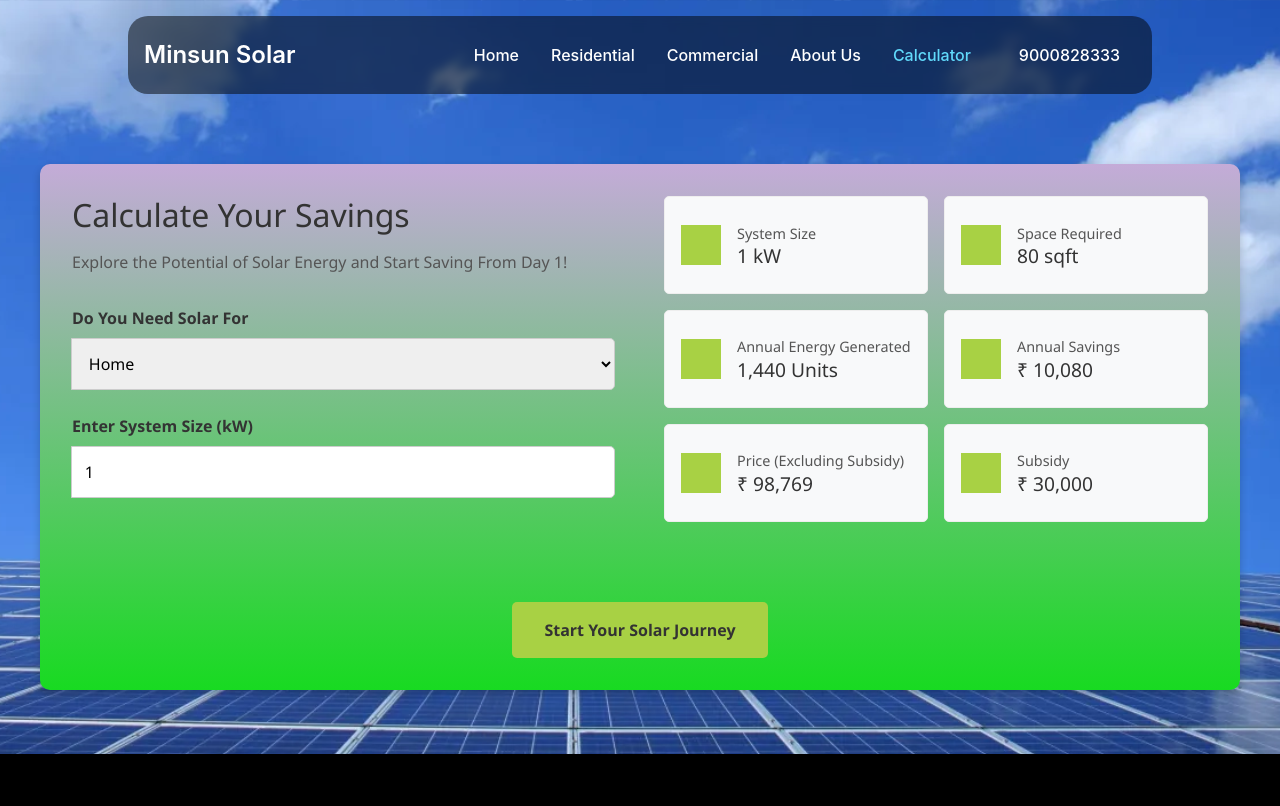
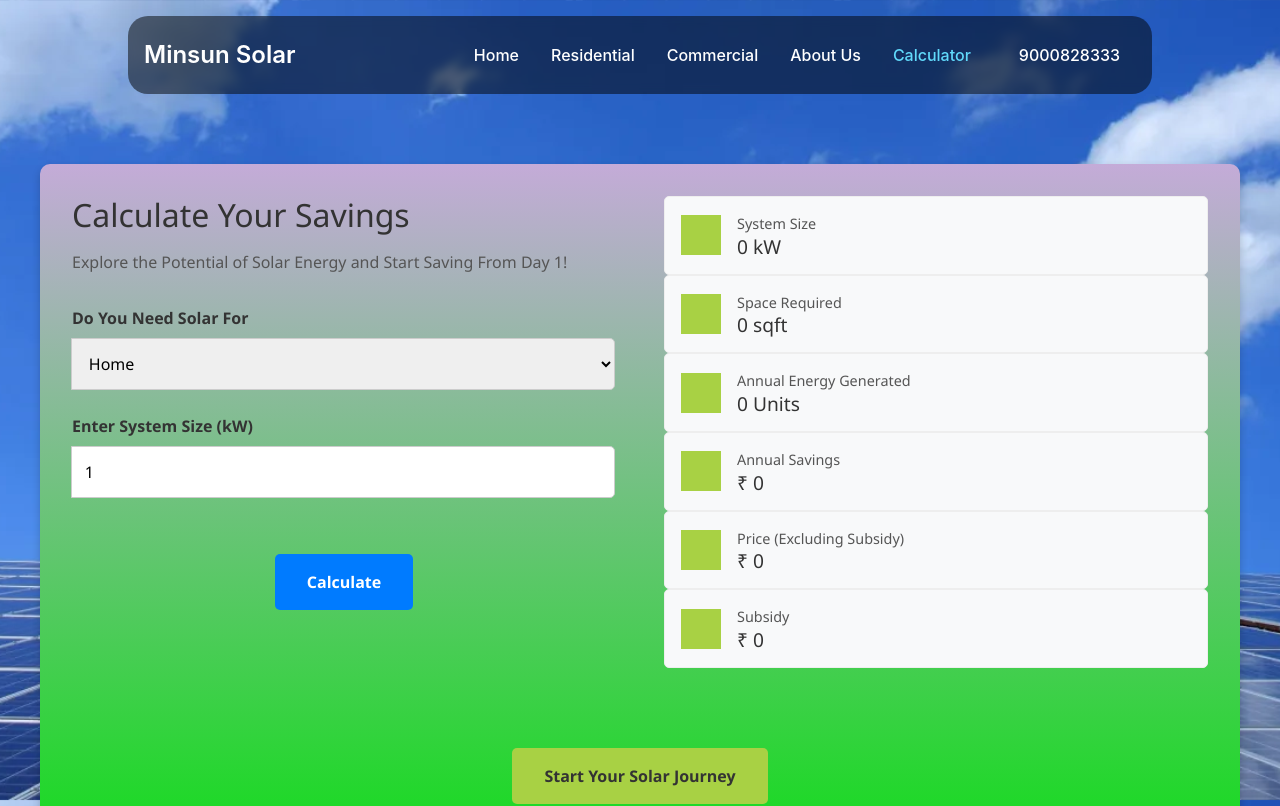
Before and after one commit to ManthanD2004/VEnergy, a React (Create React App) app in the folder frontend/: page /calculator in a window 1280 px wide. Shown: the top 806 px of the page. Built offline with nearby package versions, Linux system fonts and the light colour scheme.

Commit message:
Calculator bug fixed

```diff
--- a/frontend/src/App.css
+++ b/frontend/src/App.css
@@ -81,7 +81,7 @@
 .subtitle {
   font-size: 1.4rem;
   font-weight: 500;
-  color: rgb(0, 0, 0);
+  color: rgb(0, 0, 0) !important;
   margin-bottom: 0.5rem;
   margin-top: 0;
 }
@@ -89,7 +89,7 @@
 .description {
   max-width: 800px;
   line-height: 1.6;
-  color: rgb(0, 0, 0);
+  color: rgb(0, 0, 0) !important;
   margin-top: 15rem;
   font-weight: 600;
 }
--- a/frontend/src/components/AboutContent.css
+++ b/frontend/src/components/AboutContent.css
@@ -43,7 +43,7 @@
 .slide h2 {
   font-size: 3.5rem;
   margin-bottom: 2.5rem;
-  color: rgb(0, 0, 0);
+  color: rgb(0, 0, 0) !important;
   text-transform: uppercase;
   letter-spacing: 3px;
   font-weight: 700;
@@ -52,7 +52,7 @@
 .slide p {
   font-size: 1.3rem;
   line-height: 1.8;
-  color: rgb(0, 0, 0);
+  color: rgb(0, 0, 0) !important;
   max-width: 1000px;
   margin: 0 auto;
   text-align: center;
--- a/frontend/src/components/SolarCalculator.tsx
+++ b/frontend/src/components/SolarCalculator.tsx
@@ -9,32 +9,75 @@ const SolarCalculator: React.FC<SolarCalculatorProps> = ({ onOpenQuoteModal }) =
   const [activeInput, setActiveInput] = useState('systemSize'); // 'systemSize' or 'electricityBill'
   const [systemSizeKw, setSystemSizeKw] = useState('1');
   const [electricityBill, setElectricityBill] = useState('2500'); // State for electricity bill
+  const [solarType, setSolarType] = useState('Home');
+  const [calcResult, setCalcResult] = useState<any>(null);
+  const [loading, setLoading] = useState(false);
+  const [error, setError] = useState<string | null>(null);
 
-  // Placeholder values based on the image for 1 kW System Size and 2500 Electricity Bill
-  const systemSize = activeInput === 'systemSize' ? '1 kW' : '3 kW'; // Example: change based on input mode
-  const spaceRequired = activeInput === 'systemSize' ? '80 sqft' : '238 sqft';
-  const annualEnergyGenerated = activeInput === 'systemSize' ? '1,440 Units' : '4,286 Units';
-  const annualSavings = activeInput === 'systemSize' ? '₹ 10,080' : '₹ 30,000';
-  const priceExcludingSubsidy = activeInput === 'systemSize' ? '₹ 98,769' : '₹ 1,99,138';
-  const subsidy = activeInput === 'systemSize' ? '₹ 30,000' : '₹ 78,000';
+  // Show 0 until Calculate is clicked or if input is empty/zero
+  const isInputEmptyOrZero = !systemSizeKw || Number(systemSizeKw) === 0;
+  const showZero = !calcResult || isInputEmptyOrZero;
+  const systemSize = showZero ? '0 kW' : `${calcResult.system_size} kW`;
+  const spaceRequired = showZero ? '0 sqft' : `${calcResult.space_required} sqft`;
+  const annualEnergyGenerated = showZero ? '0 Units' : `${calcResult.units} Units`;
+  const annualSavings = showZero ? '₹ 0' : `₹ ${calcResult.savings}`;
+  const priceExcludingSubsidy = showZero ? '₹ 0' : `₹ ${calcResult.price}`;
+  const subsidy = showZero ? '₹ 0' : `₹ ${calcResult.subsidy}`;
 
   const handleSystemSizeChange = (event: React.ChangeEvent<HTMLInputElement>) => {
     setSystemSizeKw(event.target.value);
-    // TODO: Add logic here to recalculate results based on system size
+    setCalcResult(null);
   };
 
   const handleElectricityBillChange = (event: React.ChangeEvent<HTMLInputElement>) => {
     setElectricityBill(event.target.value);
-    // TODO: Add logic here to recalculate results based on electricity bill
+    setCalcResult(null);
   };
 
   const handleSolarTypeChange = (event: React.ChangeEvent<HTMLSelectElement>) => {
-    // setSolarType(event.target.value); // Not updating state since value is fixed for now
+    setSolarType(event.target.value);
+    setCalcResult(null);
   };
 
   const toggleInput = (input: 'systemSize' | 'electricityBill') => {
     setActiveInput(input);
-    // TODO: Maybe reset the other input's value when switching?
+    setCalcResult(null);
+  };
+
+  const handleCalculate = async () => {
+    setLoading(true);
+    setError(null);
+    setCalcResult(null);
+    try {
+      // For now, only system size is used for calculation
+      const response = await fetch('http://localhost:5000/calculator', {
+        method: 'POST',
+        headers: {
+          'Content-Type': 'application/json',
+        },
+        body: JSON.stringify({
+          solar_type: solarType,
+          units_in_kw: systemSizeKw,
+        }),
+      });
+      const data = await response.json();
+      if (data.success) {
+        setCalcResult(data);
+      } else {
+        setError(data.message || 'Calculation failed.');
+      }
+    } catch (err) {
+      setError('Network error. Please try again.');
+    } finally {
+      setLoading(false);
+    }
+  };
+
+  // Trigger calculate on Enter key
+  const handleKeyDown = (event: React.KeyboardEvent<HTMLInputElement>) => {
+    if (event.key === 'Enter') {
+      handleCalculate();
+    }
   };
 
   return (
@@ -45,12 +88,11 @@ const SolarCalculator: React.FC<SolarCalculatorProps> = ({ onOpenQuoteModal }) =
           <p>Explore the Potential of Solar Energy and Start Saving From Day 1!</p>
           <div className="input-group">
             <label htmlFor="solar-need">Do You Need Solar For</label>
-            <select id="solar-need" value="Home">
+            <select id="solar-need" value={solarType} onChange={handleSolarTypeChange}>
               <option value="Home">Home</option>
               <option value="Commercial">Commercial</option>
             </select>
           </div>
-
           {/* Conditionally render input based on activeInput state */}
           {activeInput === 'systemSize' ? (
             <div className="input-group">
@@ -60,6 +102,9 @@ const SolarCalculator: React.FC<SolarCalculatorProps> = ({ onOpenQuoteModal }) =
                 id="system-size"
                 value={systemSizeKw}
                 onChange={handleSystemSizeChange}
+                min="1"
+                step="0.1"
+                onKeyDown={handleKeyDown}
               />
             </div>
           ) : (
@@ -70,13 +115,18 @@ const SolarCalculator: React.FC<SolarCalculatorProps> = ({ onOpenQuoteModal }) =
                 id="electricity-bill"
                 value={electricityBill}
                 onChange={handleElectricityBillChange}
+                onKeyDown={handleKeyDown}
               />
             </div>
           )}
-
+          <div className="button-section">
+            <button className="calculate-btn" onClick={handleCalculate} disabled={loading}>
+              {loading ? 'Calculating...' : 'Calculate'}
+            </button>
           </div>
-
-        <div className="results-section">
+          {error && <div style={{ color: 'red', marginTop: '1rem' }}>{error}</div>}
+        </div>
+        <div>
           <div className="result-card">
             <div className="icon">{/* System Size Icon */}</div>
             <div className="text">
@@ -112,6 +162,7 @@ const SolarCalculator: React.FC<SolarCalculatorProps> = ({ onOpenQuoteModal }) =
               <h3>{priceExcludingSubsidy}</h3>
              </div>
           </div>
+          {solarType === 'Home' && (
             <div className="result-card">
               <div className="icon">{/* Subsidy Icon */}</div>
               <div className="text">
@@ -119,8 +170,8 @@ const SolarCalculator: React.FC<SolarCalculatorProps> = ({ onOpenQuoteModal }) =
                 <h3>{subsidy}</h3>
               </div>
             </div>
+          )}
         </div>
-
         <div className="button-section">
           <button className="start-solar-journey" onClick={onOpenQuoteModal}>Start Your Solar Journey</button>
         </div>
--- a/frontend/src/pages/Commercial.css
+++ b/frontend/src/pages/Commercial.css
@@ -6,7 +6,7 @@
 }
 
 .para1{
-  color: rgb(0, 0, 0);
+  color: rgb(0, 0, 0) !important;
   margin-top: 145px;
   font-size: 1.8rem;
   font-weight: 600;
--- a/frontend/src/pages/Residential.css
+++ b/frontend/src/pages/Residential.css
@@ -20,7 +20,7 @@
   margin-bottom: 120px;
 }
 .para{
-  color: rgb(0, 0, 0);
+  color: rgb(0, 0, 0) !important;
   margin-top: 160px;
   font-size: 1.7rem;
   font-weight: 600;
```
Lines whose indentation alone changed are shown as unchanged.
